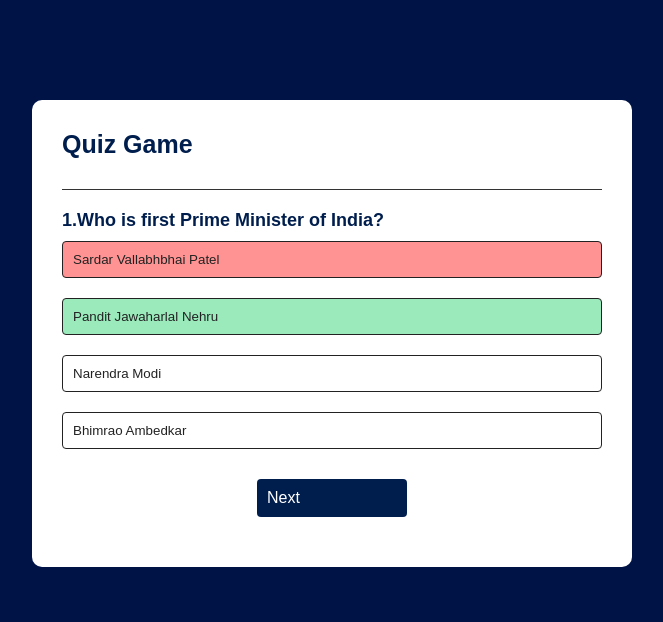
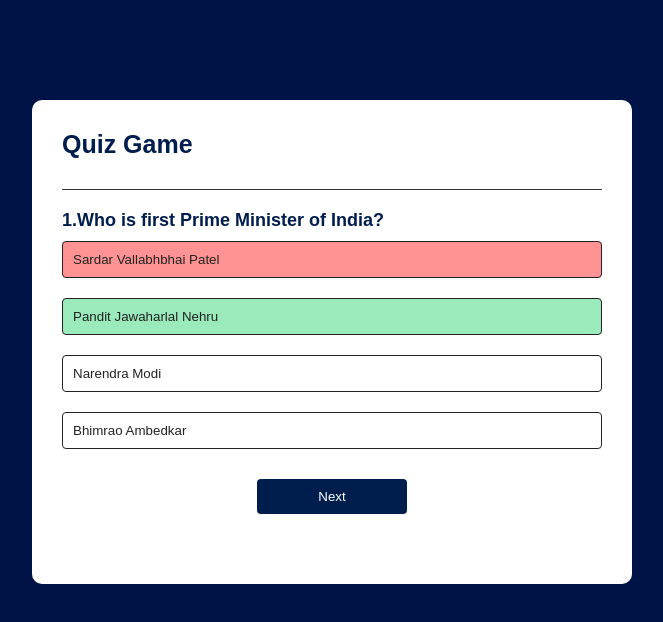
Before and after one commit to Vaibhav091102/Quiz-App, a plain HTML site: page index.html in a window 1280 px wide. Both pictures are taken after a click on the button "Sardar Vallabhbhai Patel". Shown: the whole page, without its empty margins (308-971 px from the left). Drawn offline with Linux system fonts and the light colour scheme.

```diff
--- a/index.html
+++ b/index.html
@@ -17,7 +17,9 @@
           <button class="btn">Answer 1</button>
           <button class="btn">Answer 1</button>
         </div>
-        <div id="btn-next">Next</div>
+        <div class="center">
+          <button id="btn-next">Next</button>
+        </div>
       </div>
     </div>
     <script src="app.js"></script>
--- a/style.css
+++ b/style.css
@@ -57,7 +57,7 @@
   width: 150px;
   border: 0;
   padding: 10px;
-  margin: 20px auto 0;
+  margin: 20px auto;
   border-radius: 4px;
   cursor: pointer;
   display: none;
@@ -69,3 +69,8 @@
 .incorrect {
   background: #ff9393;
 }
+.center {
+  display: flex;
+  justify-content: center;
+  align-items: center;
+}
```
